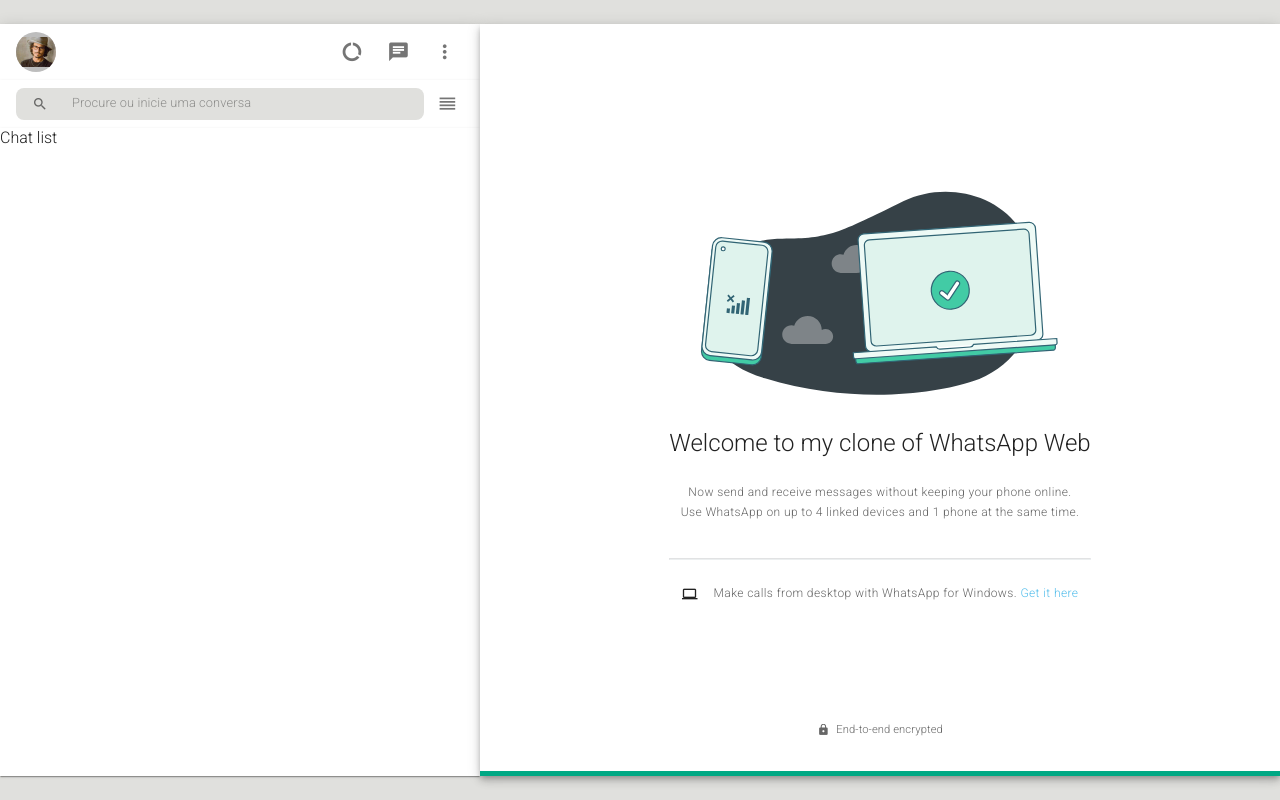
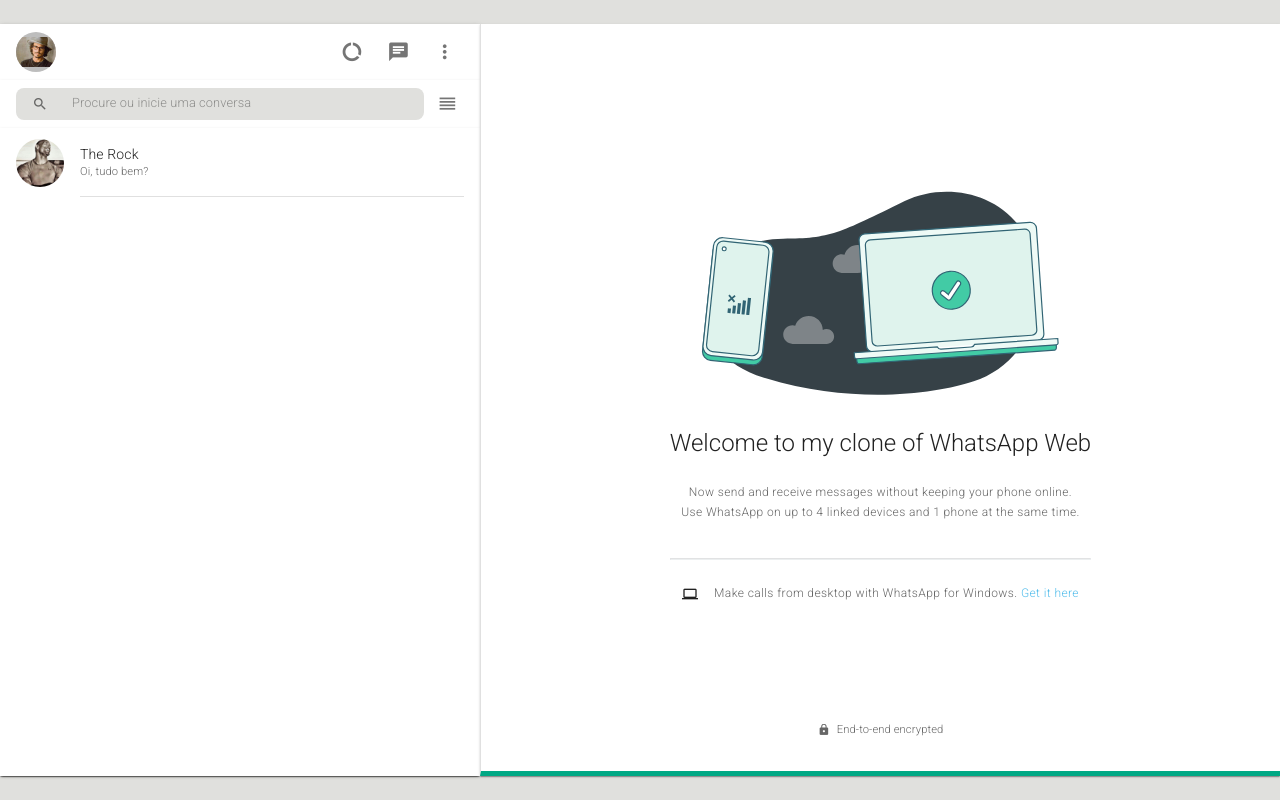
Before and after one commit to EuMarcel0/whatsapp-clone, a React (Vite) app: page / in a window 1280 px wide. Built offline with nearby package versions, Linux system fonts and the light colour scheme.

Commit message:
feat: created chat list item

```diff
--- a/src/shared/components/MainContainer/MainContainer.tsx
+++ b/src/shared/components/MainContainer/MainContainer.tsx
@@ -21,18 +21,18 @@
 		>
 			<Box className='mainContentArea' width='100%' height='100%' display='flex'>
 				<Box
+					component={Paper}
 					className='sideLeft'
 					display='flex'
 					flexDirection='column'
 					width='100%'
 					height='100%'
 					maxWidth={theme.spacing(60)}
-					borderRight={themeName === 'light' ? '1px solid #f8f8f84' : '1px solid #cfcfcf83'}
 				>
 					<Box
 						height={theme.spacing(7)}
 						component={Paper}
-						elevation={5}
+						elevation={2}
 						display='flex'
 						justifyContent='space-between'
 						alignItems='center'
@@ -69,11 +69,12 @@
 					justifyContent='center'
 					height='100%'
 					component={Paper}
-					elevation={5}
+					elevation={1}
 					borderRadius={theme.spacing(0)}
 					position='relative'
 					borderBottom={'5px solid #00A884'}
 					padding={theme.spacing(2)}
+					borderLeft={`1px solid ${theme.palette.divider}`}
 				>
 					<SvgLogo />
 					<Box display='flex' flexDirection='column' alignItems='center' justifyContent='center' gap={3}>
--- a/src/shared/components/MainContainer/components/ChatsList.tsx
+++ b/src/shared/components/MainContainer/components/ChatsList.tsx
@@ -1,14 +1,62 @@
-import { Box, Paper, useTheme } from '@mui/material';
+import { Box, CardMedia, Paper, Typography, useTheme } from '@mui/material';
+import { useState } from 'react';
+import ChatAvatarImage from '../../../../assets/images/the_rock.jpg';
+
+interface ChatListProps {
+	image: string;
+	name: string;
+	lastMessage: string;
+}
 
 export const ChatsList = () => {
 	const theme = useTheme();
+	const [chat, setChat] = useState<ChatListProps[]>([
+		{
+			image: ChatAvatarImage,
+			name: 'The Rock',
+			lastMessage: 'Oi, tudo bem?',
+		},
+	]);
+
 	return (
 		<Box
 			flex='1'
 			component={Paper}
 			borderRadius={theme.spacing(0)}
 		>
-			Chat list
+			{chat.map((item, index) => (
+				<Box key={index} paddingX={theme.spacing(2)} >
+					<Box
+						display='flex'
+						alignItems='center'
+						gap={theme.spacing(2)}
+						height='100%'
+						maxHeight={theme.spacing(9)}
+					>
+						<CardMedia
+							component='img'
+							src={item.image}
+							alt='foto_perfil'
+							sx={{
+								width: theme.spacing(6),
+								borderRadius: theme.spacing(3),
+
+							}}
+						/>
+						<Box
+							display='flex'
+							flexDirection='column'
+							width='100%'
+							height='100%'
+							paddingY={theme.spacing(2)}
+							borderBottom={'1px solid ' + theme.palette.divider}
+						>
+							<Typography variant='body2' color='textPrimary'>{item.name}</Typography>
+							<Typography variant='body2' color='textSecondary' sx={{ fontSize: '.7rem' }}>{item.lastMessage}</Typography>
+						</Box>
+					</Box>
+				</Box>
+			))}
 		</Box>
 	);
 };
--- a/src/shared/themes/DarkTheme.ts
+++ b/src/shared/themes/DarkTheme.ts
@@ -6,10 +6,13 @@
 		primary:{
 			main: '#00A884',
 			light: '#F8F8F8',
+			dark: '#202C33',
 			contrastText: '#FFF',
 		},
+		divider: 'rgba(233,237,239,0.12)',
 		background: {
 			default: '#0A1014',
+			paper: '#202C33',
 		}
 	},
 	typography:{
--- a/src/shared/themes/LightTheme.ts
+++ b/src/shared/themes/LightTheme.ts
@@ -9,6 +9,7 @@
 			light: '#F8F8F8',
 			contrastText: '#333',
 		},
+		divider: '#E0E0E0',
 		background: {
 			default: '#e0e0dd',
 		}
```
Also changed, not shown: src/assets/images/the_rock.jpg (added).
